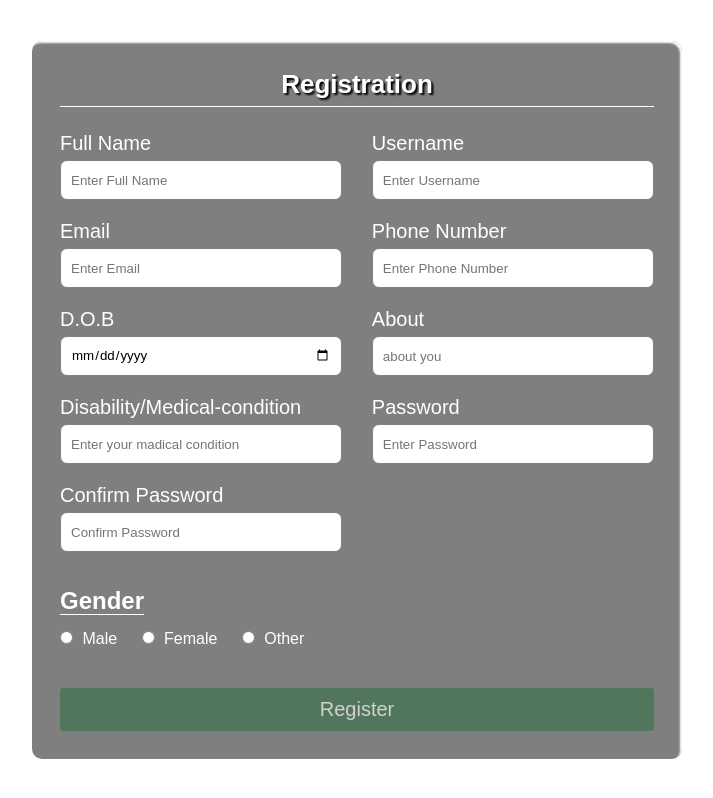
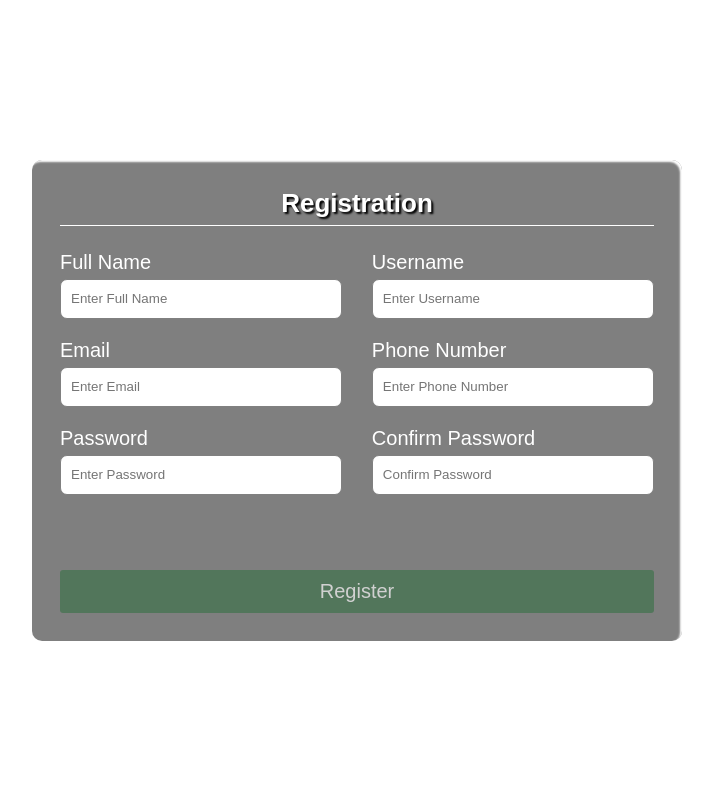
Before and after one commit to gupta522laxmi/3rd_year_project, a plain HTML site: page ResponsiveRegistrationForm-main/index.html in a window 1280 px wide. Shown: the whole page, without its empty margins (283-996 px from the left). Drawn offline with Linux system fonts and the light colour scheme.

Commit message:
updated registration

```diff
--- a/ResponsiveRegistrationForm-main/index.html
+++ b/ResponsiveRegistrationForm-main/index.html
@@ -1,96 +1,69 @@
 <!DOCTYPE html>
 <html>
+
 <head>
   <meta charset="utf-8" />
   <title>Responsive Registration Form</title>
   <meta name="viewport" content="width=device-width,
-      initial-scale=1.0"/>
+      initial-scale=1.0" />
   <link rel="stylesheet" href="style.css" />
 </head>
+
 <body>
   <div class="container">
     <h1 class="form-title">Registration</h1>
-      <form action="#">
+    <form action="#"  id="registrationForm">
       <div class="main-user-info">
         <div class="user-input-box">
           <label for="fullName">Full Name</label>
-            <input type="text"
-                    id="fullName"
-                    name="fullName"
-                    placeholder="Enter Full Name"/>
+          <input type="text" id="fullName" name="fullName" placeholder="Enter Full Name" />
         </div>
         <div class="user-input-box">
           <label for="username">Username</label>
-            <input type="text"
-                    id="username"
-                    name="username"
-                    placeholder="Enter Username"/>
+          <input type="text" id="username" name="username" placeholder="Enter Username" />
         </div>
         <div class="user-input-box">
           <label for="email">Email</label>
-            <input type="email"
-                    id="email"
-                    name="email"
-                    placeholder="Enter Email"/>
+          <input type="email" id="email" name="email" placeholder="Enter Email" />
         </div>
         <div class="user-input-box">
           <label for="phoneNumber">Phone Number</label>
-            <input type="text"
-                    id="phoneNumber"
-                    name="phoneNumber"
-                    placeholder="Enter Phone Number"/>
+          <input type="text" id="phoneNumber" name="phoneNumber" placeholder="Enter Phone Number" />
         </div>
-          <div class="user-input-box">
-            <label for="dob">D.O.B</label>
-            <input type="date"
-                    id="dob"
-                    name="dob"
-                    placeholder="Enter birth date"/>
-          </div>
-          <div class="user-input-box">
-            <label for="about">About</label>
-            <input type="text"
-                    id="about"
-                    name="about"
-                    placeholder="about you"/>
-          </div>
-          <div class="user-input-box">
-            <label for="condition">Disability/Medical-condition</label>
-            <input type="text"
-                    id="condition"
-                    name="condition"
-                    placeholder="Enter your madical condition "/>
-          </div>
+
         <div class="user-input-box">
           <label for="password">Password</label>
-            <input type="password"
-                    id="password"
-                    name="password"
-                    placeholder="Enter Password"/>
+          <input type="password" id="password" name="password" placeholder="Enter Password" />
         </div>
         <div class="user-input-box">
           <label for="confirmPassword">Confirm Password</label>
-            <input type="password"
-                    id="confirmPassword"
-                    name="confirmPassword"
-                    placeholder="Confirm Password"/>
+          <input type="password" id="confirmPassword" name="confirmPassword" placeholder="Confirm Password" />
         </div>
       </div>
-        <div class="gender-details-box">
-          <span class="gender-title">Gender</span>
-          <div class="gender-category">
-            <input type="radio" name="gender" id="male">
-            <label for="male">Male</label>
-            <input type="radio" name="gender" id="female">
-            <label for="female">Female</label>
-            <input type="radio" name="gender" id="other">
-            <label for="other">Other</label>
-          </div>
-        </div>
+
       <div class="form-submit-btn">
         <input type="submit" value="Register">
       </div>
     </form>
   </div>
+  <script>
+    document.getElementById('registrationForm').addEventListener('submit', function(event) {
+    event.preventDefault();
+    const username = document.getElementById('username').value;
+    const email = document.getElementById('email').value;
+    const password = document.getElementById('password').value;
+    const confirmPassword = document.getElementById('confirmPassword').value;
+
+    if (password !== confirmPassword) {
+        alert('Passwords do not match');
+        return;
+    }
+
+    // Perform form submission (e.g., send data to the server)
+    console.log('Form submitted', { username, email, password });
+});
+
+  </script>
 </body>
+
 </html>
```
Lines whose indentation alone changed are shown as unchanged.
